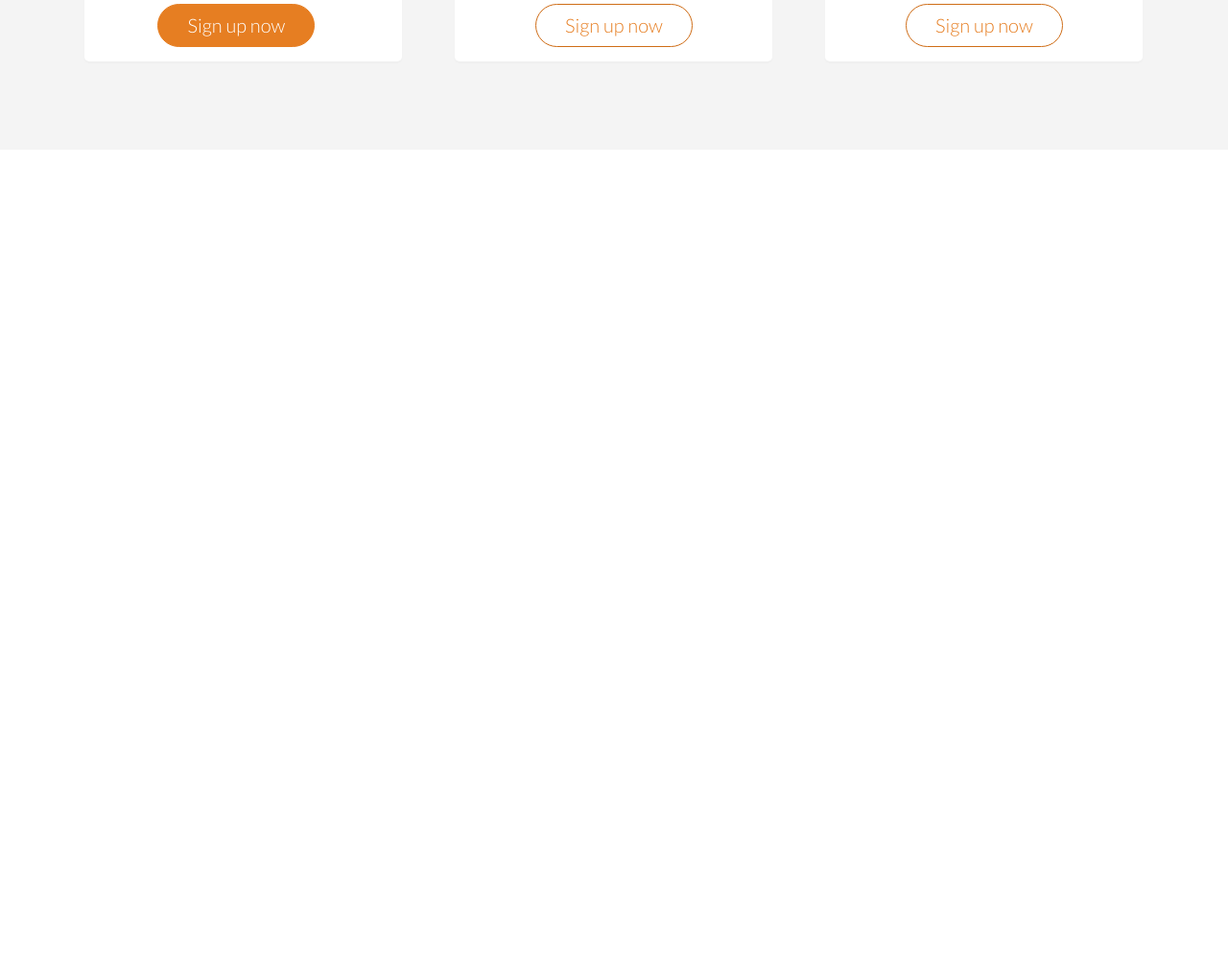
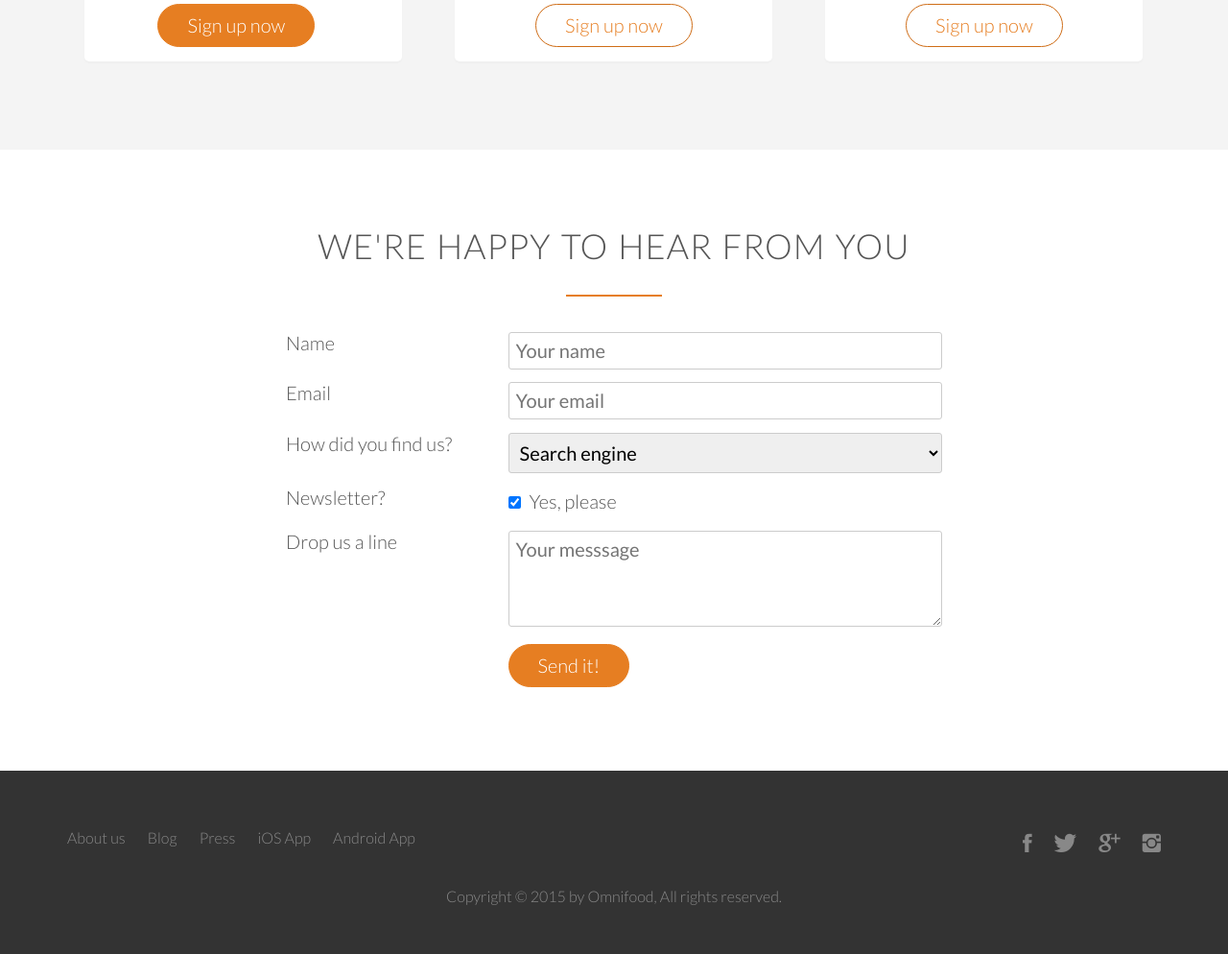
Before and after one commit to htr0271087/omnifood, a PHP site: page / in a window 1280 px wide. Shown: the part 4499-5493 px from the top of the page at 96% size. Before the commit the page ends 4565 px from the top, so only its background shows below. Run offline with PHP 8.4, Linux system fonts and the light colour scheme.

Commit message:
implement ominifood footer and contact form

```diff
--- a/index.html
+++ b/index.html
@@ -318,5 +318,95 @@
                 </div>
             </div>
         </section>
+
+        <section class="section-form">
+            <div class="row">
+                <h2>We're happy to hear from you</h2>
+            </div>
+            <div class="row">
+                <form method="POST" action="#" class="contact-form">
+                    <div class="row">
+                        <div class="col span-1-of-3">
+                            <label for="name">Name</label>
+                        </div>
+                        <div class="col span-2-of-3">
+                            <input type="text" name="name" id="name" placeholder="Your name" required />
+                        </div>
+                    </div>
+                    <div class="row">
+                        <div class="col span-1-of-3">
+                            <label for="email">Email</label>
+                        </div>
+                        <div class="col span-2-of-3">
+                            <input type="email" name="email" id="email" placeholder="Your email" required />
+                        </div>
+                    </div>
+                    <div class="row">
+                        <div class="col span-1-of-3">
+                            <label for="find-us">How did you find us?</label>
+                        </div>
+                        <div class="col span-2-of-3">
+                            <select name="find-us" id="find-us">
+                                <option value="friends">Friends</option>
+                                <option value="search" selected>Search engine</option>
+                                <option value="ad">Advertisement</option>
+                                <option value="other">Other</option>
+                            </select>
+                        </div>
+                    </div>
+                    <div class="row">
+                        <div class="col span-1-of-3">
+                            <label for="news">Newsletter?</label>
+                        </div>
+                        <div class="col span-2-of-3">
+                            <input type="checkbox" name="news" id="news" checked /> Yes, please
+                        </div>
+                    </div>
+                    <div class="row">
+                        <div class="col span-1-of-3">
+                            <label for="message">Drop us a line</label>
+                        </div>
+                        <div class="col span-2-of-3">
+                            <textarea name="message" id="message" placeholder="Your messsage"></textarea>
+                        </div>
+                    </div>
+                    <div class="row">
+                        <div class="col span-1-of-3">
+                            &nbsp;
+                        </div>
+                        <div class="col span-2-of-3">
+                            <input type="submit" value="Send it!" />
+                        </div>
+                    </div>
+                </form>
+            </div>
+        </section>
+
+        <footer>
+            <div class="row">
+                <div class="col span-1-of-2">
+                    <ul class="footer-nav">
+                        <li><a href="#">About us</a></li>
+                        <li><a href="#">Blog</a></li>
+                        <li><a href="#">Press</a></li>
+                        <li><a href="#">iOS App</a></li>
+                        <li><a href="#">Android App</a></li>
+                    </ul>
+                </div>
+                <div class="col span-1-of-2">
+                    <ul class="social-links">
+                        <li><a href="#"><i class="ion-social-facebook"></i></a></li>
+                        <li><a href="#"><i class="ion-social-twitter"></i></a></li>
+                        <li><a href="#"><i class="ion-social-googleplus"></i></a></li>
+                        <li><a href="#"><i class="ion-social-instagram"></i></a></li>
+                    </ul>
+                </div>
+            </div>
+            <div class="row">
+                <p>
+                    Copyright &copy; 2015 by Omnifood, All rights reserved.
+                </p>
+            </div>
+        </footer>
     </body>
 </html>
--- a/resources/css/style.css
+++ b/resources/css/style.css
@@ -139,7 +139,8 @@ a:active {
 
 /* -------- BUTTONS ---------- */
 .btn:link,
-.btn:visited {
+.btn:visited,
+input[type=submit] {
     display: inline-block;
     padding: 10px 30px;
     font-weight: 300;
@@ -149,7 +150,8 @@ a:active {
 }
 
 .btn-full:link,
-.btn-full:visited {
+.btn-full:visited,
+input[type=submit] {
     background-color: #e67e22;
     border: 1px solid #e67e22;
     color: #fff;
@@ -163,7 +165,9 @@ a:active {
 }
 
 .btn:hover,
-.btn:active {
+.btn:active,
+input[type=submit]:hover,
+input[type=submit]:active {
     background-color: #cf6d17;
 }
 
@@ -446,3 +450,113 @@ cite img {
 .plan-box ul li {
     padding: 5px 0;
 }
+
+/* ------------------------------------------------- */
+/* FORM */
+/* ------------------------------------------------- */
+
+.contact-form {
+    width: 60%;
+    margin: 0 auto;
+}
+
+input[type=text],
+input[type=email],
+select,
+textarea {
+    width: 100%;
+    padding: 7px;
+    border-radius: 3px;
+    border: 1px solid #ccc;
+}
+
+textarea {
+    height: 100px;
+}
+
+input[type=checkbox] {
+    margin: 10px 5px 10px 0;
+}
+
+*:focus { outline: none; }
+
+/* ------------------------------------------------- */
+/* FOOTER */
+/* ------------------------------------------------- */
+
+footer {
+    background-color: #333;
+    padding: 50px;
+    font-size: 80%;
+}
+
+.footer-nav {
+    list-style: none;
+    float: left;
+}
+
+.social-links {
+    list-style: none;
+    float: right;
+}
+
+.footer-nav li,
+.social-links li {
+    display: inline-block;
+    margin-right: 20px;
+}
+
+.footer-nav li:last-child,
+.social-links li:last-child {
+    margin-right: 0;
+}
+
+.footer-nav li a:link,
+.footer-nav li a:visited,
+.social-links li a:link,
+.social-links li a:visited {
+    text-decoration: none;
+    border: 0;
+    color: #888;
+    transition: color 0.3s;
+}
+
+.footer-nav li a:hover,
+.footer-nav li a:active {
+    color: #ddd;
+}
+
+.social-links li a:link,
+.social-links li a:visited {
+    font-size: 160%;
+}
+
+.ion-social-facebook,
+.ion-social-twitter,
+.ion-social-googleplus,
+.ion-social-instagram {
+    transition: color 0.2s;
+}
+
+.ion-social-facebook:hover {
+    color: #3b5998;
+}
+
+.ion-social-twitter:hover {
+    color: #00aced;
+}
+
+.ion-social-googleplus:hover {
+    color: #dd4b39;
+}
+
+.ion-social-instagram:hover {
+    color: #517fa4;
+}
+
+
+footer p {
+    color: #888;
+    text-align: center;
+    margin-top: 20px;
+}
```
